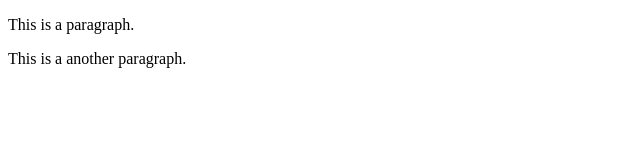
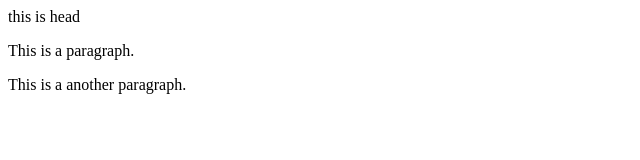
Before and after one commit to nvalli18/learning-git, a plain HTML site: page index.html in a window 1280 px wide. Shown: the whole page, without its empty margins (0-640 px from the left). Drawn offline with Linux system fonts and the light colour scheme.

Commit message:
Update index.html

```diff
--- a/index.html
+++ b/index.html
@@ -4,6 +4,7 @@
 <title>Page Title</title>
 </head>
 <body>
+    <h> this is head</h>
     <p>This is a paragraph.</p>
 
 <p>This is a another paragraph.</p>
```
